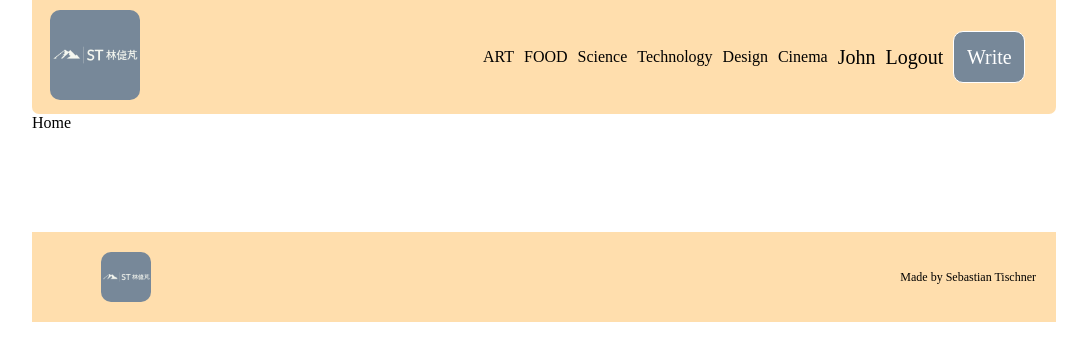
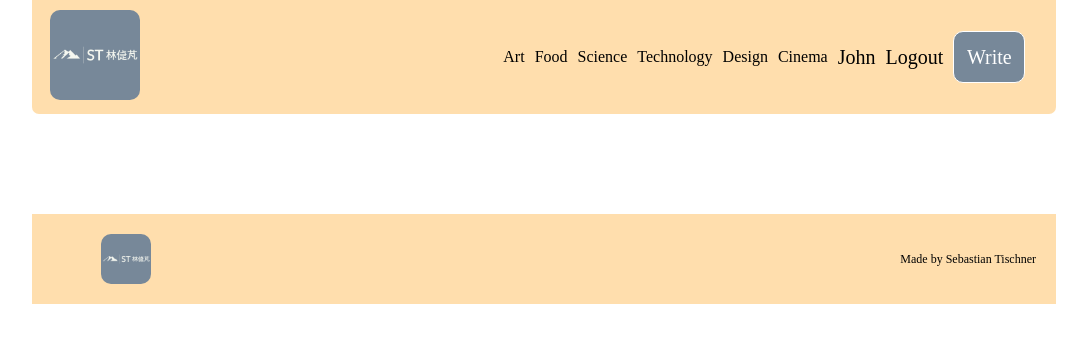
Before and after one commit to Sebascrab/Personal-Blog, a React (Create React App) app in the folder client/: page / in a window 1280 px wide. Shown: the top 360 px of the page, without its empty margins (96-1183 px from the left). Built offline with nearby package versions, Linux system fonts and the light colour scheme.

Commit message:
fixed some css issues

```diff
--- a/client/src/components/Navbar.jsx
+++ b/client/src/components/Navbar.jsx
@@ -11,10 +11,10 @@ const Navbar = () => {
                 </div>
                 <div className="links">
                     <Link className='link' to="/?cat=art">
-                        <h6>ART</h6>
+                        <h6>Art</h6>
                     </Link>
                     <Link className='link' to="/?cat=food">
-                        <h6>FOOD</h6>
+                        <h6>Food</h6>
                     </Link>
                     <Link className='link' to="/?cat=Science">
                         <h6>Science</h6>
--- a/client/src/pages/Home.jsx
+++ b/client/src/pages/Home.jsx
@@ -2,7 +2,9 @@ import React from 'react';
 
 const Home = () => {
     return (
-        <div>Home</div>
+        <div className='home'>
+
+        </div>
     )
 }
 
```
Also changed, not shown: client/src/style.scss (+6 -3 lines).
